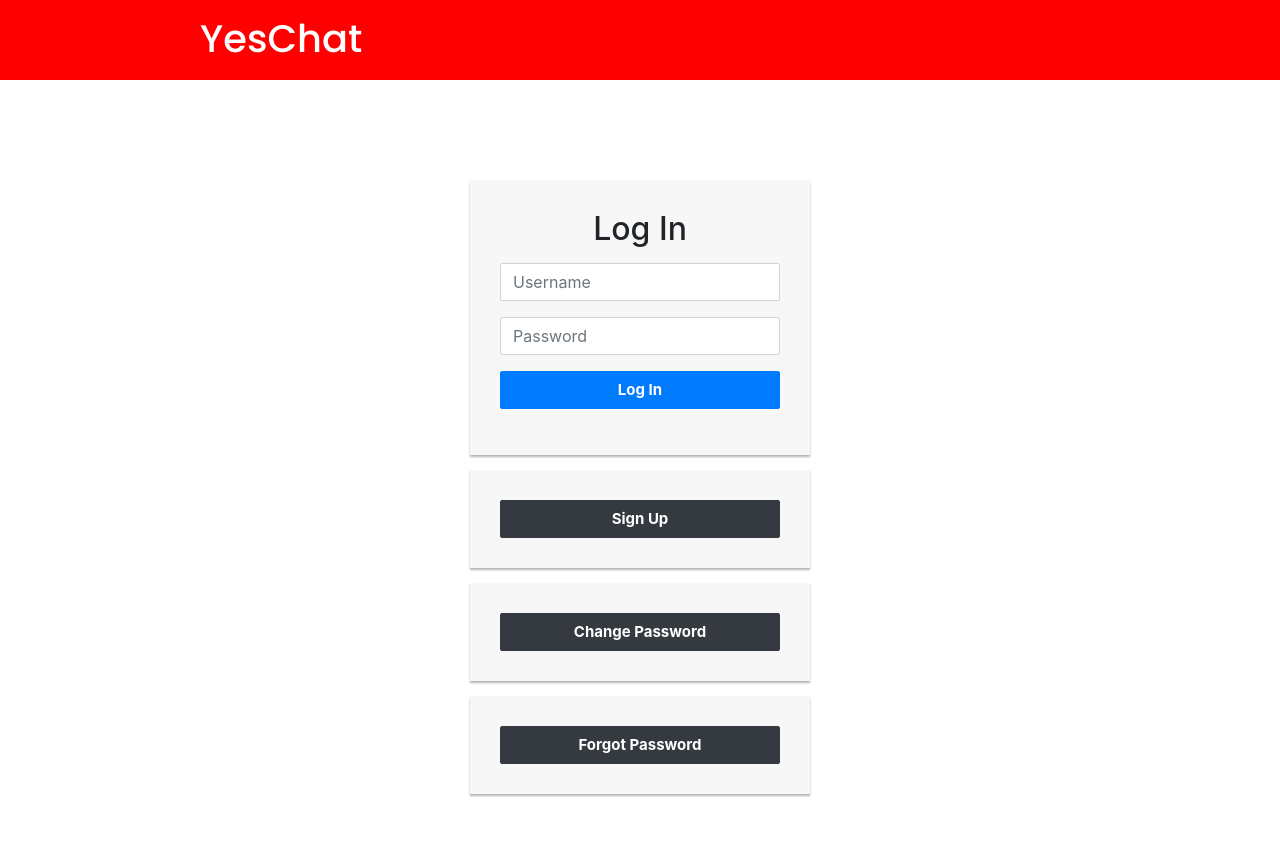
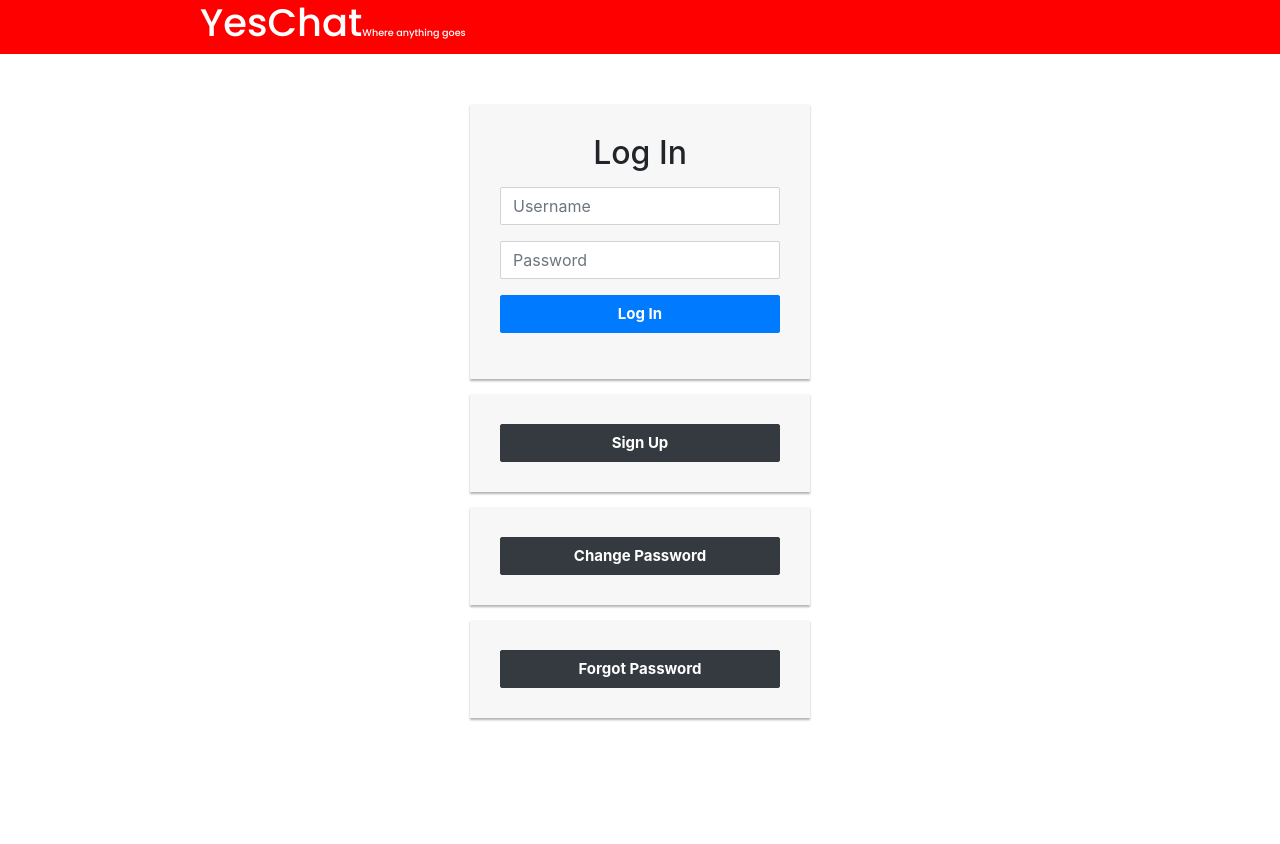
Before and after one commit to ethanwoolbert/washuhackathon, a Flask app: page / in a window 1280 px wide. After the commit the page ends 721 px from the top, so only its background shows below. Run offline with Flask 2, Linux system fonts and the light colour scheme; some libraries are stand-ins or nearby versions.

Commit message:
Styling changes

```diff
--- a/static/styles.css
+++ b/static/styles.css
@@ -1,22 +1,30 @@
 /*Navbar CSS*/
 #navbar {
-    height: 80px;
+    height: 10%;
     background-color: red;
+    display: flex;
+    align-items: flex-end;
+    bottom: 0;
+    color: white;
 }
 
 .logo {
     margin-left: 200px;
-    padding-top: 16px;
     color: white;
     font-family: 'Poppins', sans-serif;
     font-size: 3vw;
+}
+
+.subText{
+    font-family: 'Poppins', sans-serif;
+    font-size: .75vw;
 }
 
 /*Signup CSS*/
 .login-form {
     width: 340px;
     margin: 50px auto;
-    margin-top: 100px;
+    margin-top: 50px;
 }
 
 .login-form form {
@@ -57,11 +65,13 @@
 .content {
     display: flex;
     justify-content: center;
-    background-color: darkblue;
-    color: lightgreen;
-    height: 10vh;
+    background-color: white;
+    color: red;
+    height: 5vh;
+    margin-top: 2vh;
     align-items: center;
-    font-size: 1.25vw;
+    font-size: 1.5vw;
+    margin-bottom: 20px;
 }
 
 .posts {
@@ -113,6 +123,13 @@
     margin-top: 50px;
 }
 
+.creation-form{
+    width: 30%;
+    margin-left: 35%;
+    margin-top: 20px;
+    margin-bottom: 20px
+}
+
 .Jacob{
     font-size: 1.25vw;
 }
--- a/templates/changePassword.html
+++ b/templates/changePassword.html
@@ -20,7 +20,7 @@
     <body>
         <!--Navbar-->
         <div id = "navbar">
-            <h1 class = "logo">YesChat</h1>
+            <h1 class = "logo">YesChat<small class="subText">Where anything goes</small></h1>
         </div>
 
         <!--Change Password Container-->
--- a/templates/createPost.html
+++ b/templates/createPost.html
@@ -20,7 +20,7 @@
     <body>
         <!--Navbar-->
         <div id = "navbar">
-            <h1 class = "logo">YesChat</h1>
+            <h1 class = "logo">YesChat<small class="subText">Where anything goes</small></h1>
         </div>
 
         <!--Main Container-->
--- a/templates/error.html
+++ b/templates/error.html
@@ -20,7 +20,7 @@
     <body>
         <!--Navbar-->
         <div id = "navbar">
-            <h1 class = "logo">YesChat</h1>
+            <h1 class = "logo">YesChat<small class="subText">Where anything goes</small></h1>
         </div>
 
         <!--Main Container-->
--- a/templates/forgotPassword.html
+++ b/templates/forgotPassword.html
@@ -20,7 +20,7 @@
     <body>
         <!--Navbar-->
         <div id = "navbar">
-            <h1 class = "logo">YesChat</h1>
+            <h1 class = "logo">YesChat<small class="subText">Where anything goes</small></h1>
         </div>
 
         <!--Sign Up Container-->
--- a/templates/index.html
+++ b/templates/index.html
@@ -20,7 +20,7 @@
     <body>
         <!--Navbar-->
         <div id = "navbar">
-            <h1 class = "logo">YesChat</h1>
+            <h1 class = "logo">YesChat<small class="subText">Where anything goes</small></h1>
         </div>
 
         <!--Login Container-->
--- a/templates/signup.html
+++ b/templates/signup.html
@@ -20,7 +20,7 @@
     <body>
         <!--Navbar-->
         <div id = "navbar">
-            <h1 class = "logo">YesChat</h1>
+            <h1 class = "logo">YesChat<small class="subText">Where anything goes</small></h1>
         </div>
 
         <!--Sign Up Container-->
```
Also changed, not shown: templates/site.html (+4 -4 lines).
